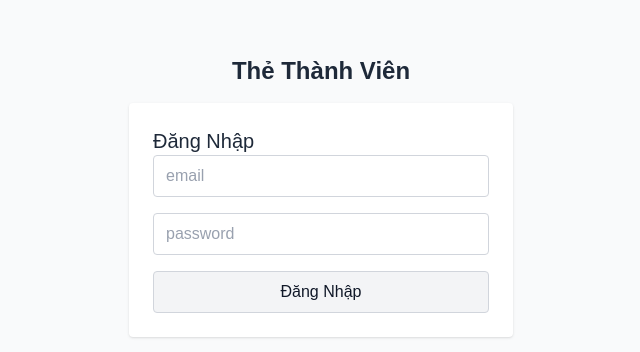
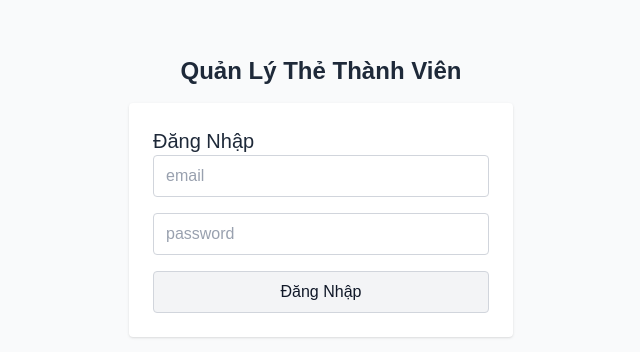
Before and after one commit to jennynguyennn/spa-managememnt, a Next.js app: page /login in a window 1280 px wide. Shown: the part 204-556 px from the top of the page, without its empty margins (319-959 px from the left). Built offline with nearby package versions, Linux system fonts and the light colour scheme; no server answers.

Commit message:
Adding tiếng việt

```diff
--- a/src/app/login/page.tsx
+++ b/src/app/login/page.tsx
@@ -19,7 +19,7 @@
     <div className="min-h-screen flex items-center justify-center bg-gray-50">
       <div className="w-full max-w-sm">
         <div className="text-center mb-4">
-          <h1 className="text-2xl font-semibold text-gray-800">Thẻ Thành Viên</h1>
+          <h1 className="text-2xl font-semibold text-gray-800">Quản Lý Thẻ Thành Viên</h1>
         </div>
 
         <form
```
